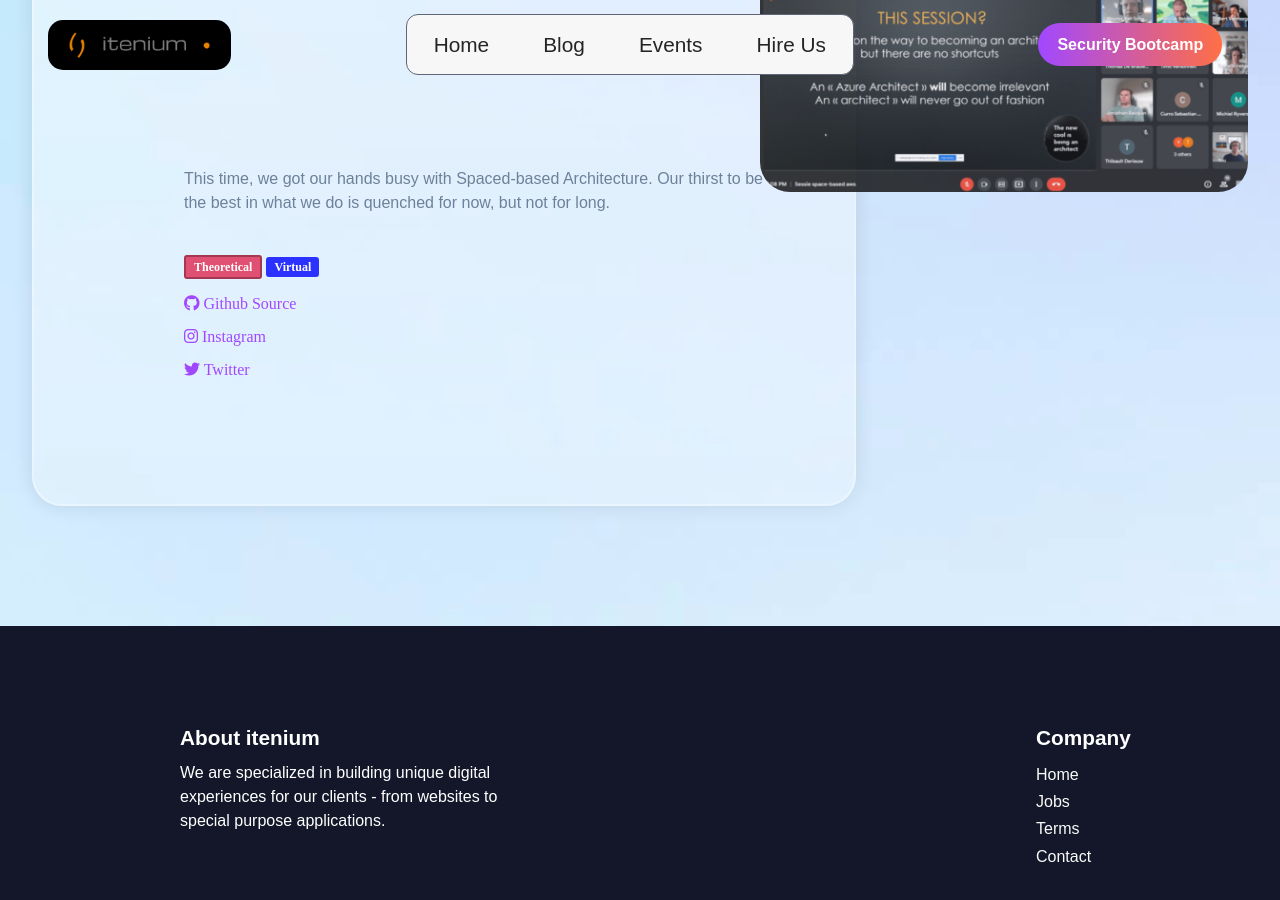
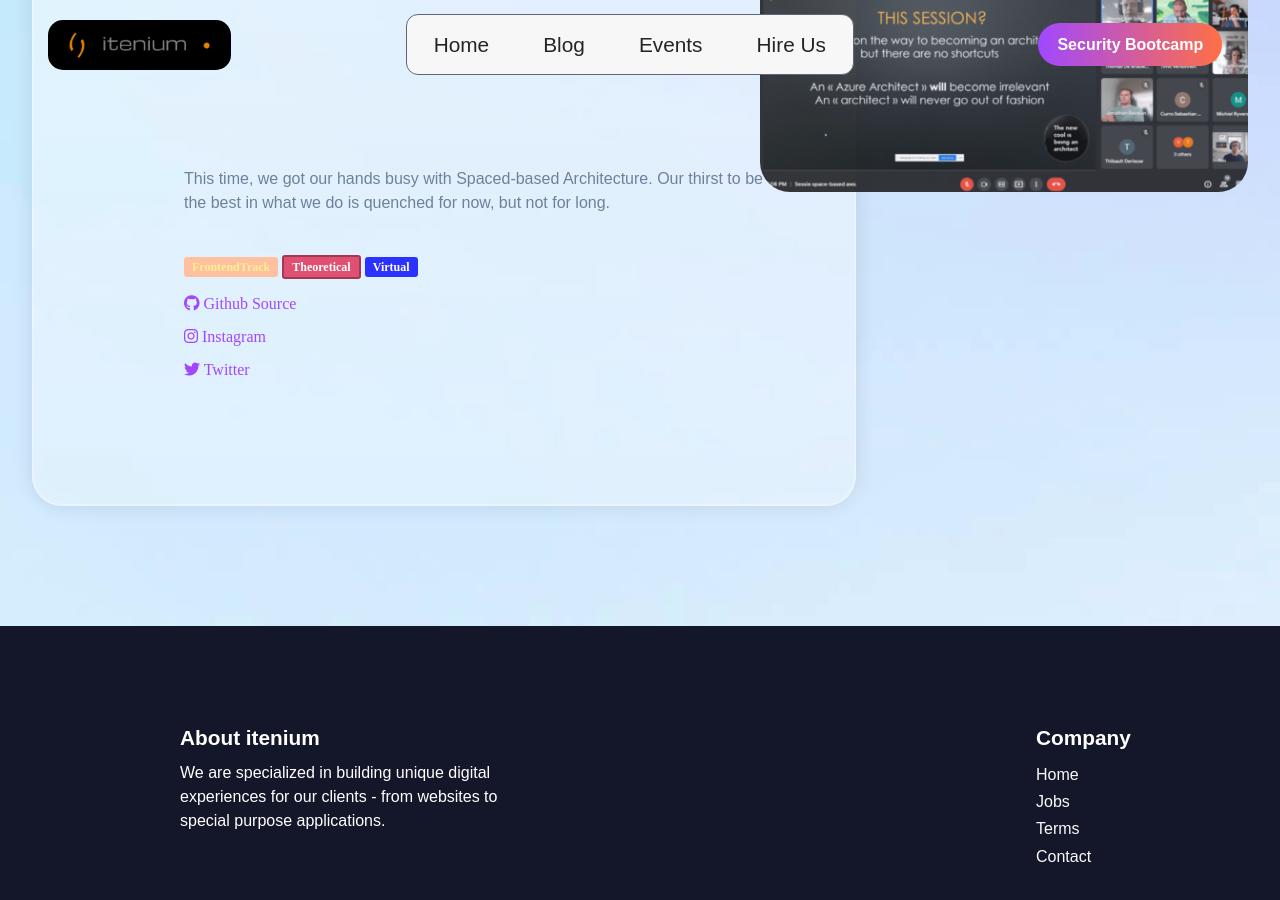
Before and after one commit to itenium-be/Competence-Center, a Jekyll site: the page built from pages/events.html, in a window 1280 px wide and 900 px high, scrolled down 63264 px. Built offline with Jekyll 4.4.1, drawn with Linux system fonts in a browser that asks for light colours; some web fonts are replaced.

Commit message:
Updated track

```diff
--- a/_data/events.yml
+++ b/_data/events.yml
@@ -1368,9 +1368,8 @@
 
 
 - name: "Spaced-based Architecture"
-  subTitle: ""
   date: 2022-05-14
-  track: ""
+  track: "FrontendTrack"
   summary: >
     This time, we got our hands busy with Spaced-based
     Architecture. Our thirst to be the best in what we
```
